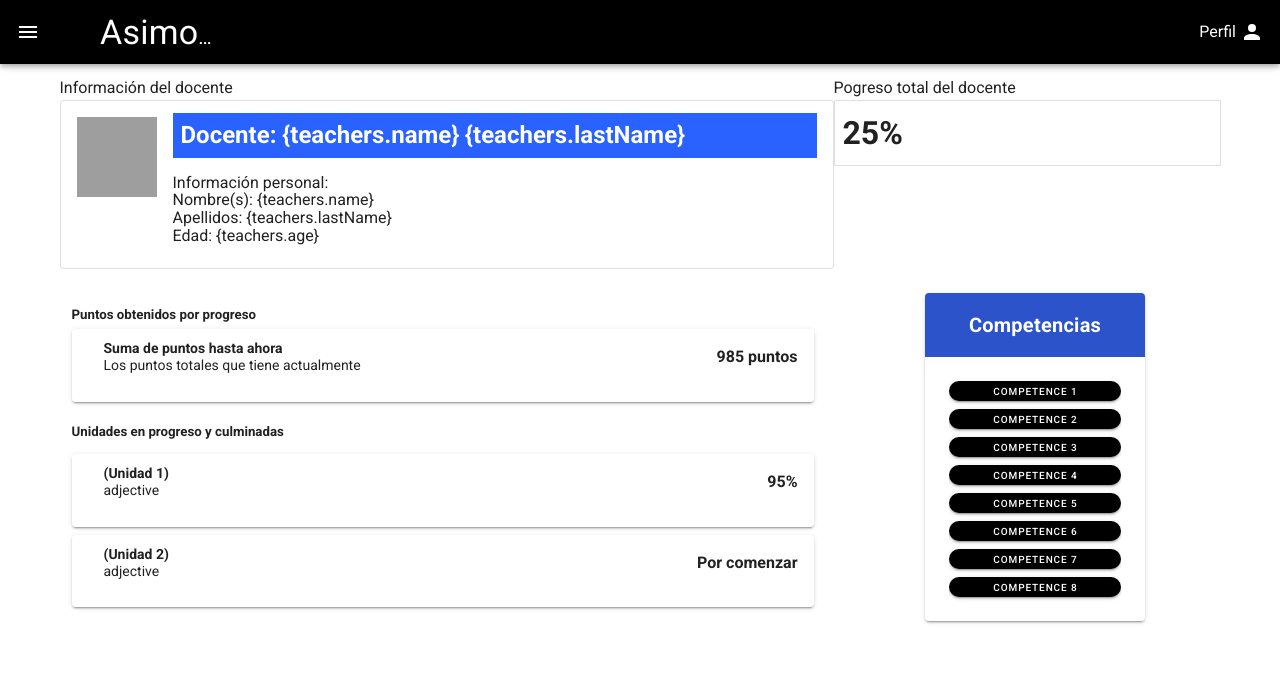
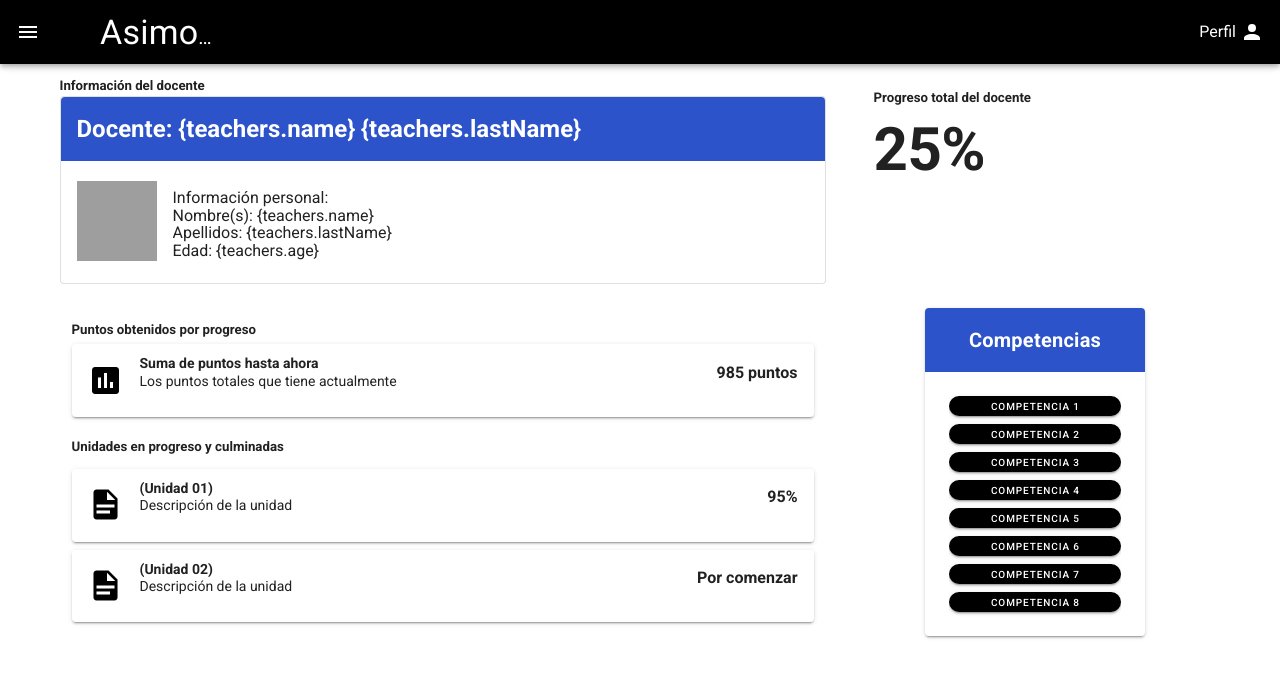
Before and after one commit to JulioSalazar12/asimov-director-practice, a Vue app: page /teachers in a window 1280 px wide. Shown: the top 678 px of the page. Built offline with nearby package versions, Linux system fonts and the light colour scheme.

Commit message:
update teacher's profile section (director)
Se implemento la seccion del perfil del docente que el director puede ver.

```diff
--- a/src/App.vue
+++ b/src/App.vue
@@ -34,9 +34,21 @@
               Profesores
             </v-btn>
           </v-list-item>
-          <v-list-item><v-list-item-title class="white--text">Crear anuncio</v-list-item-title></v-list-item>
-          <v-list-item><v-list-item-title class="white--text">Competencias</v-list-item-title></v-list-item>
-          <v-list-item><v-list-item-title class="white--text">Top</v-list-item-title></v-list-item>
+          <v-list-item>
+            <v-btn plain to="/lista-docentes" color="black" class="white--text">
+              Crear Anuncio
+            </v-btn>
+          </v-list-item>
+          <v-list-item>
+            <v-btn plain to="/lista-docentes" color="black" class="white--text">
+              Competencias
+            </v-btn>
+          </v-list-item>
+          <v-list-item>
+            <v-btn plain to="/lista-docentes" color="black" class="white--text">
+              Top
+            </v-btn>
+          </v-list-item>
         </v-list-item-group>
       </v-list>
     </v-navigation-drawer>
--- a/src/teachers/pages/teachers.vue
+++ b/src/teachers/pages/teachers.vue
@@ -1,17 +1,16 @@
 <template>
   <v-container>
-    <v-row no-gutters>
+    <v-row>
+      <!--  -->
       <v-col cols="12" sm="6" md="8">
-        Información del docente
+        <h5 class="font-weight-bold">Información del docente</h5>
         <v-card class="mx-auto" max-width="1010" outlined>
+          <v-card-title class="text-h5 mb-1 teacher-profile-name font-weight-bold white--text">
+            Docente: {teachers.name} {teachers.lastName}
+          </v-card-title>
           <v-list-item three-line>
             <v-list-item-avatar tile size="80" color="grey"></v-list-item-avatar>
             <v-list-item-content>
-              <v-list-item-title class="text-h5 mb-1">
-                <div class="d-block pa-2 blue accent-4 font-weight-bold white--text">
-                  Docente: {teachers.name} {teachers.lastName}
-                </div>
-              </v-list-item-title>
               <v-list-item-content>
                 Información personal:<br>
                 Nombre(s): {teachers.name}<br>
@@ -24,11 +23,13 @@
           </v-list-item>
         </v-card>
       </v-col>
+
+      <!-- Progreso del docente -->
       <v-col cols="6" md="4">
-        Pogreso total del docente
-        <v-card class="pa-2" outlined tile>
-          <h1>25%</h1>
-        </v-card>
+        <v-container class="ml-3">
+          <h5 class="font-weight-bold mb-3">Progreso total del docente</h5>
+          <p class="display-3 font-weight-bold">25%</p>
+        </v-container>
       </v-col>
     </v-row>
     <v-row>
@@ -38,8 +39,8 @@
           <h5 class="unit-bar-title">Puntos obtenidos por progreso</h5>
           <v-card class="mx-auto mt-1 mb-5">
             <v-list-item>
-              <figure class="mr-4 unit-bar-icons">
-                <v-icon small color="white">mdi-assessment</v-icon>
+              <figure class="mr-4">
+                <v-icon large color="black">mdi-chart-box</v-icon>
               </figure>
 
               <v-list-item-content class="unit-bar-text">
@@ -56,13 +57,13 @@
           <h5 class="unit-bar-title">Unidades en progreso y culminadas</h5>
           <v-card class="mx-auto mt-3 mb-2">
             <v-list-item>
-              <figure class="mr-4 unit-bar-icons">
-                <v-icon small color="white" mdi-article></v-icon>
+              <figure class="mr-4">
+                <v-icon large color="black">mdi-file-document</v-icon>
               </figure>
 
               <v-list-item-content class="unit-bar-text">
-                <h4>(Unidad 1)</h4>
-                <p>adjective</p>
+                <h4>(Unidad 01)</h4>
+                <p>Descripción de la unidad</p>
               </v-list-item-content>
 
               <v-spacer></v-spacer>
@@ -72,13 +73,13 @@
 
           <v-card class="mx-auto mt-2 mb-2">
             <v-list-item>
-              <figure class="mr-4 unit-bar-icons">
-                <v-icon small color="white">mdi-article</v-icon>
+              <figure class="mr-4">
+                <v-icon large color="black">mdi-file-document</v-icon>
               </figure>
 
               <v-list-item-content class="unit-bar-text">
-                <h4>(Unidad 2)</h4>
-                <p>adjective</p>
+                <h4>(Unidad 02)</h4>
+                <p>Descripción de la unidad</p>
               </v-list-item-content>
 
               <v-spacer></v-spacer>
@@ -98,14 +99,14 @@
           <v-card-actions>
             <v-list-item>
               <v-list-item-content>
-                <v-btn rounded x-small class="white--text mt-1 mb-1" color="black accent-4">Competence 1</v-btn>
-                <v-btn rounded x-small class="white--text mt-1 mb-1" color="black accent-4">Competence 2</v-btn>
-                <v-btn rounded x-small class="white--text mt-1 mb-1" color="black accent-4">Competence 3</v-btn>
-                <v-btn rounded x-small class="white--text mt-1 mb-1" color="black accent-4">Competence 4</v-btn>
-                <v-btn rounded x-small class="white--text mt-1 mb-1" color="black accent-4">Competence 5</v-btn>
-                <v-btn rounded x-small class="white--text mt-1 mb-1" color="black accent-4">Competence 6</v-btn>
-                <v-btn rounded x-small class="white--text mt-1 mb-1" color="black accent-4">Competence 7</v-btn>
-                <v-btn rounded x-small class="white--text mt-1 mb-1" color="black accent-4">Competence 8</v-btn>
+                <v-btn rounded x-small class="white--text mt-1 mb-1" color="black accent-4">Competencia 1</v-btn>
+                <v-btn rounded x-small class="white--text mt-1 mb-1" color="black accent-4">Competencia 2</v-btn>
+                <v-btn rounded x-small class="white--text mt-1 mb-1" color="black accent-4">Competencia 3</v-btn>
+                <v-btn rounded x-small class="white--text mt-1 mb-1" color="black accent-4">Competencia 4</v-btn>
+                <v-btn rounded x-small class="white--text mt-1 mb-1" color="black accent-4">Competencia 5</v-btn>
+                <v-btn rounded x-small class="white--text mt-1 mb-1" color="black accent-4">Competencia 6</v-btn>
+                <v-btn rounded x-small class="white--text mt-1 mb-1" color="black accent-4">Competencia 7</v-btn>
+                <v-btn rounded x-small class="white--text mt-1 mb-1" color="black accent-4">Competencia 8</v-btn>
               </v-list-item-content>
             </v-list-item>
           </v-card-actions>
@@ -132,12 +133,16 @@ export default {
   v-container {
     background-color: #ECEBE9;
   }
+
+  /* Teacher's profile */
+  .teacher-profile-name {
+    background-color: #2C53C9;
+  }
+
+
   /* Unity bars*/
   .unit-bar-title {
     font-weight: bold;
-  }
-  .unit-bar-icons {
-    background-color: black;
   }
   .unit-bar-text {
     font-size: 14px;
```
